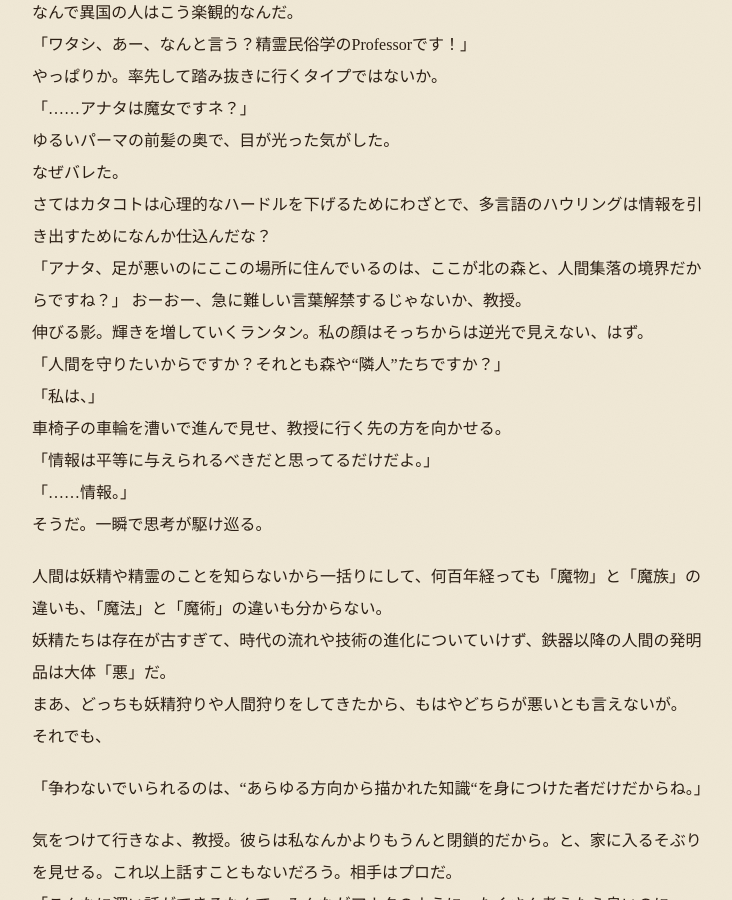
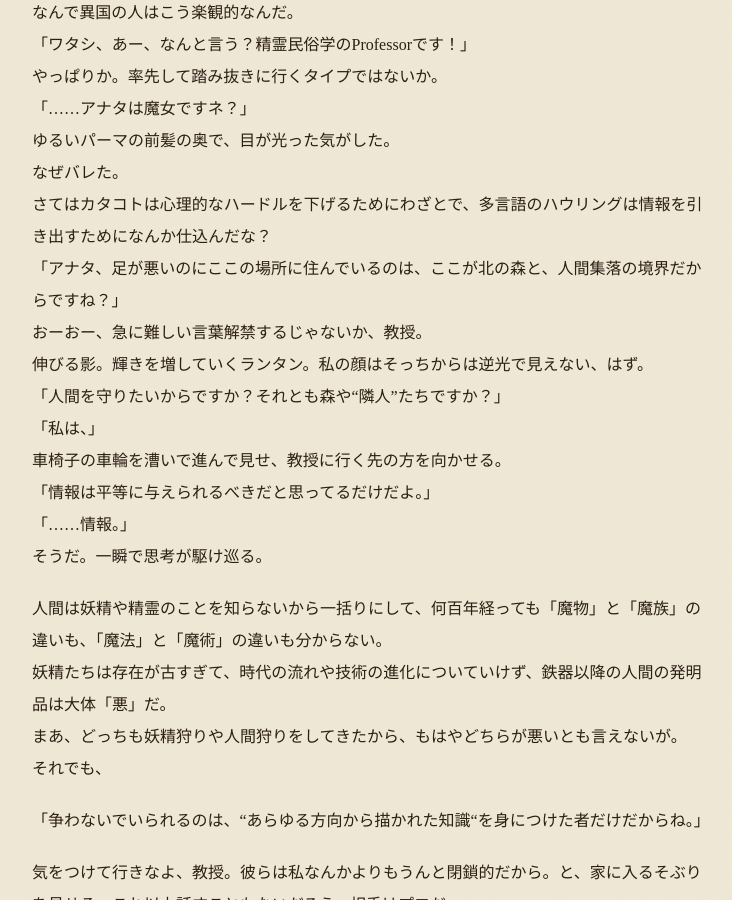
Before and after one commit to Chamamewakako/blog, a Jekyll site: the page built from _posts/2026-03-04-wed-心のランタン。.md, in a window 1280 px wide and 900 px high, scrolled down 1890 px. Shown: the whole window, without its empty margins (272-1004 px from the left). Built offline with Jekyll 4.4.1, drawn with Linux system fonts in a browser that asks for light colours; some web fonts are replaced.

```diff
--- a/_posts/2026-03-04-wed-心のランタン。.md
+++ b/_posts/2026-03-04-wed-心のランタン。.md
@@ -51,7 +51,7 @@ tags: [日常,ブログ,魔法]
 ゆるいパーマの前髪の奥で、目が光った気がした。\
 なぜバレた。\
 さてはカタコトは心理的なハードルを下げるためにわざとで、多言語のハウリングは情報を引き出すためになんか仕込んだな？\
-「アナタ、足が悪いのにここの場所に住んでいるのは、ここが北の森と、人間集落の境界だからですね？」
+「アナタ、足が悪いのにここの場所に住んでいるのは、ここが北の森と、人間集落の境界だからですね？」\
 おーおー、急に難しい言葉解禁するじゃないか、教授。\
 伸びる影。輝きを増していくランタン。私の顔はそっちからは逆光で見えない、はず。\
 「人間を守りたいからですか？それとも森や“隣人”たちですか？」\
```
